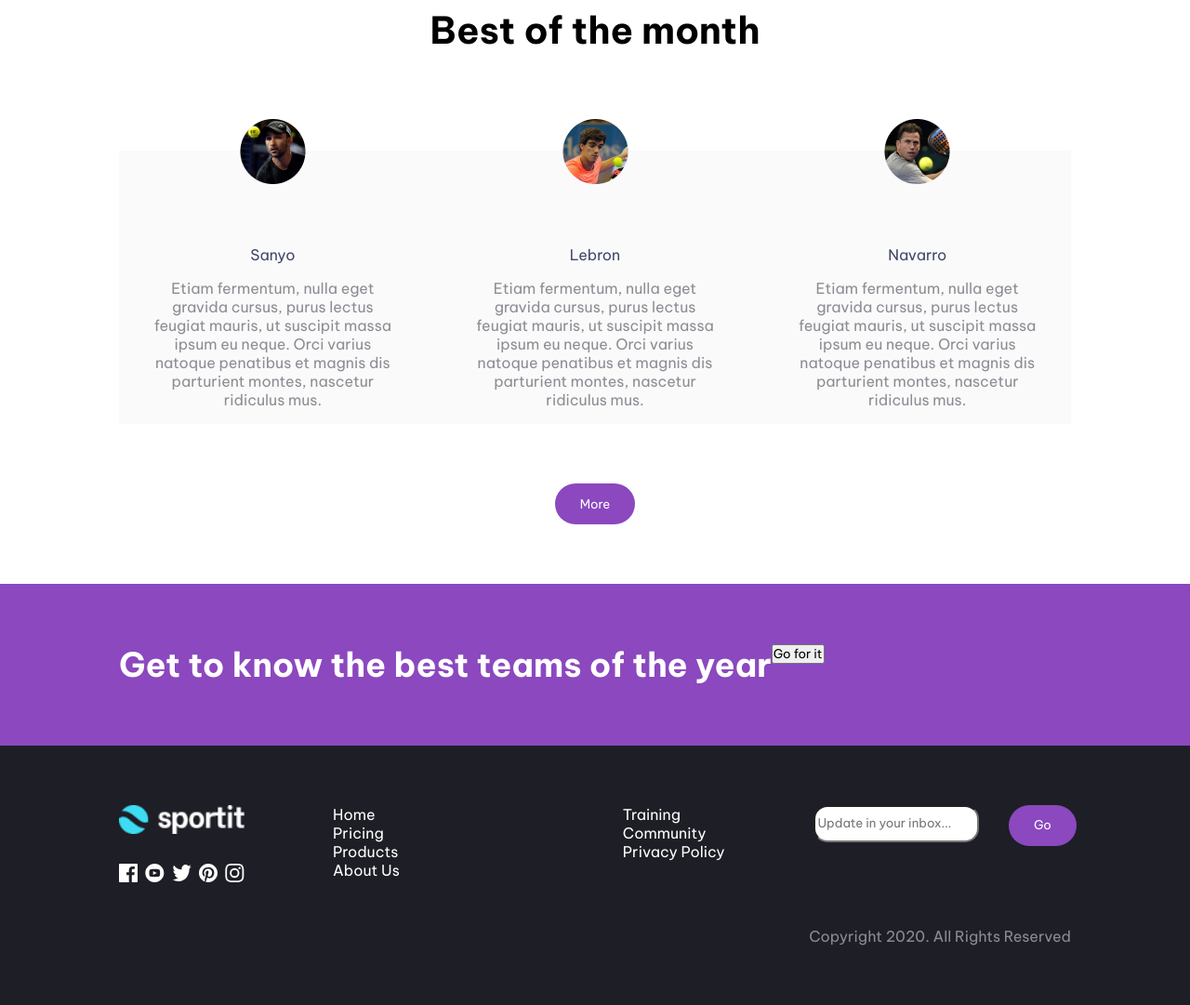
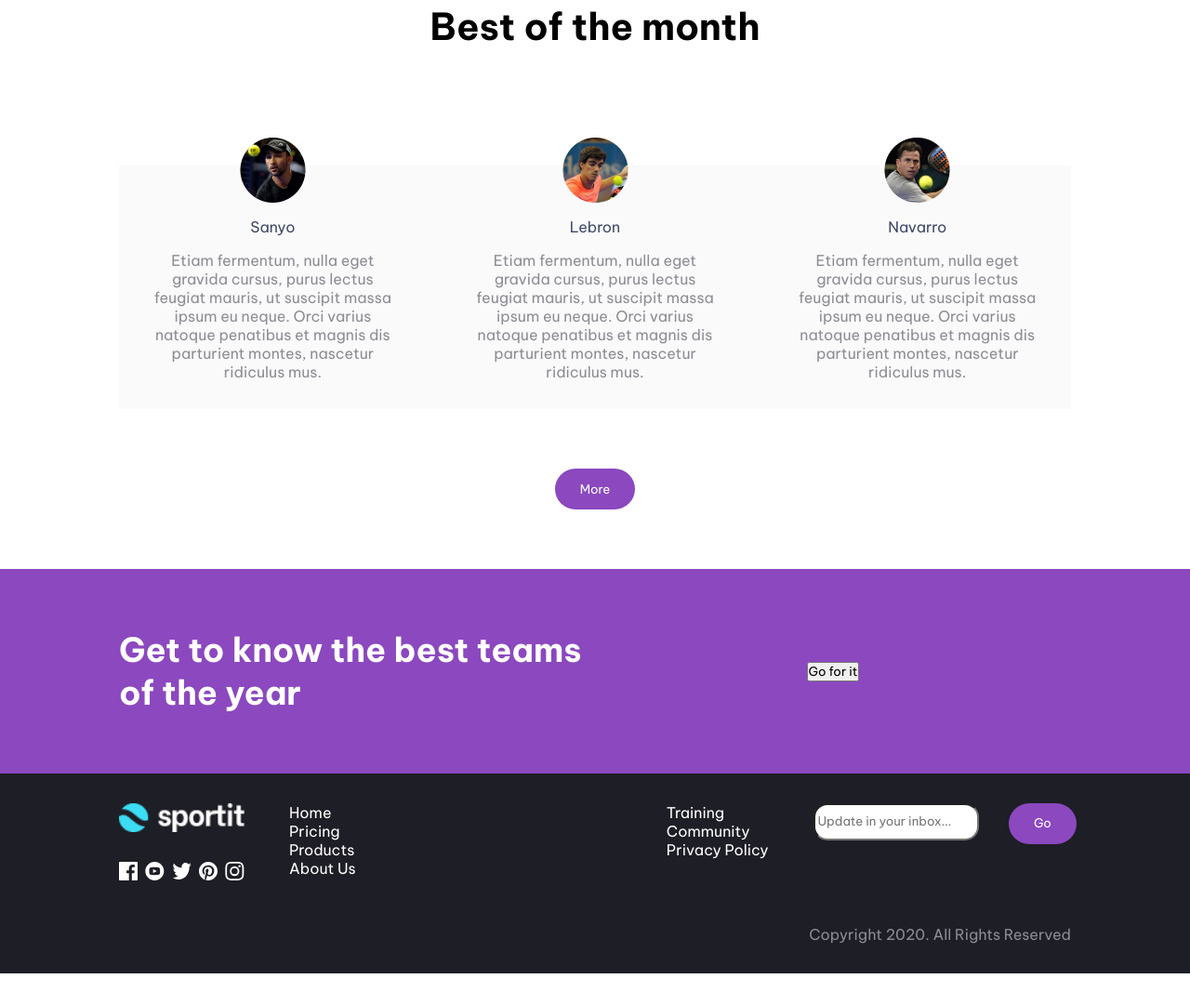
Before and after one commit to uma-dev/sportit, a plain HTML site: page index.html in a window 1280 px wide. Shown: the part 1334-2415 px from the top of the page at 93% size. After the commit the page ends 2381 px from the top, so only its background shows below. Drawn offline with Linux system fonts and the light colour scheme.

Commit message:
Added styles to header links, footer spaces and items centering/alignment

```diff
--- a/css/style.css
+++ b/css/style.css
@@ -24,6 +24,10 @@ header nav ul {
   gap: 2em;
 }
 
+header nav a {
+  color: #242E52;
+}
+
 body {
   display: flex;
   flex-direction: column;
@@ -36,15 +40,20 @@ body {
 }
 
 .container__item {
+  display: flex;
   width: 50%;
+  text-align: left;
+  align-items: center;
+  justify-content: center;
 }
 
 .text {
   text-align: right;
   display: flex;
   flex-direction: column;
-  padding-left: 100px;
+  padding-left: 80px;
   justify-content: space-evenly;
+  align-items: flex-end;
 }
 
 .text h2 {
@@ -55,7 +64,7 @@ body {
   display: flex;
   flex-direction: row;
   padding: 5% 10%;
-  background: #8B48BF;
+  background: #8b48bf;
   color: white;
 }
 
@@ -66,8 +75,8 @@ body {
 .button__purple {
   border: none;
   padding: 1em 2em;
-    background:#8B48BF;
-    color:white;
+  background: #8b48bf;
+  color: white;
   border-radius: 30px;
 }
 
@@ -81,13 +90,13 @@ body {
 
 .employee__container h3 {
   font-size: 40px;
-    margin-bottom: 40px;
+  margin-bottom: 60px; /*compensate height of position relative in img*/
 }
 
 .employee__card__container {
   display: flex;
   flex-direction: row;
-    background-color: #FAFAFA;
+  background-color: #fafafa;
   gap: 1em;
 }
 
@@ -97,27 +106,22 @@ body {
   align-items: center;
   text-align: center;
   gap: 1em;
-    padding: 1em 2em;
-    color:#8C8C94;
-}
-
-.employee__card .profile {
+  padding: 0em 2em;
+  color: #8c8c94;
   position: relative;
-    top: -50px;
+  top: -30px;
 }
 
 .employee__name {
-    color: #3F4868;
+  color: #3f4868;
 }
 
 footer {
-    background: #1E1E26;
+  background: #1e1e26;
   color: white;
   display: flex;
   flex-direction: column;
-    padding: 5% 10%;
-    justify-content: space-around;
-    align-items: center;
+  padding: 2em 10%;
 }
 
 footer a {
@@ -132,13 +136,13 @@ footer input {
 
 .footer__items {
   display: flex;
-    gap:2em;
+  gap: 2em;
 }
 
 .footer__items__column {
   display: flex;
   flex-direction: column;
-    gap:2em;
+  gap: 2em;
 }
 
 .footer__row {
@@ -146,12 +150,14 @@ footer input {
   flex-direction: row;
   justify-content: space-between;
   width: 100%;
+  gap: 3em;
 }
 
 .footer__items__links {
   display: flex;
   flex-direction: row;
-    gap:15em;
+  justify-content: space-between;
+  width: 100%;
 }
 
 .media__icons {
@@ -163,5 +169,5 @@ footer .copyright {
   margin-top: 3em;
   width: 100%;
   text-align: right;
-    color: #8C8C94;
+  color: #8c8c94;
 }
--- a/index.html
+++ b/index.html
@@ -116,8 +116,12 @@
         <a><button class="button__purple">More</button></a>
       </section>
       <section class="box__container__color">
+        <article class="container__item">
           <h2>Get to know the best teams of the year</h2>
+        </article>
+        <article class="container__item">
           <a><button class="button__white">Go for it</button></a>
+        </article>
       </section>
     </main>
 
@@ -165,9 +169,7 @@
         </div>
       </div>
 
-      <div class="copyright">
-        Copyright 2020. All Rights Reserved
-      </div>
+      <div class="copyright">Copyright 2020. All Rights Reserved</div>
     </footer>
   </body>
 </html>
```
Lines whose indentation alone changed are shown as unchanged.
